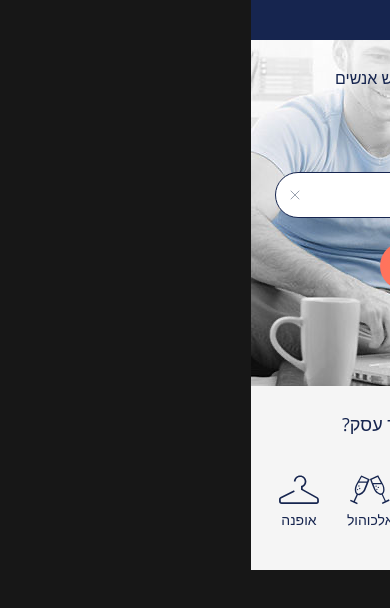
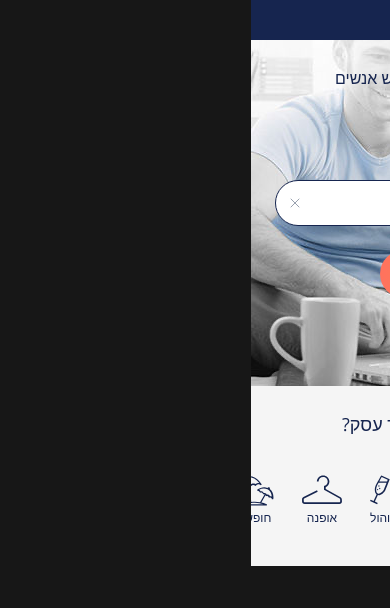
Before and after one commit to Destaw-dev/HP_test, a Next.js app: page / in a window 390 px wide. Shown: the top 608 px of the page. Built offline with nearby package versions, Linux system fonts and the light colour scheme.

Commit message:
adjust font sizes for responsiveness and fix layout spacing

```diff
--- a/app/components/CategoryItem.tsx
+++ b/app/components/CategoryItem.tsx
@@ -40,7 +40,7 @@ export const CategoryItem = ({ title, icon }: CategoryItemProps): JSX.Element =>
   return (
     <div className="flex flex-col items-center md:min-w-[78px]">
         <IconComponent className="w-10 h-10 lg:w-16 lg:h-16" />
-      <span className="text-sm lg:text-xl text-center text-[#16254F] font-medium whitespace-nowrap">
+      <span className="text-xs md:text-xl text-center text-[#16254F] font-medium whitespace-nowrap">
         {title}
       </span>
     </div>
--- a/app/components/SearchPanel.tsx
+++ b/app/components/SearchPanel.tsx
@@ -15,12 +15,12 @@ export default function SearchPanel() {
     >
       <div
         className={`lg:h-[465px] md:bg-[#F5F5F5] rounded-t-2xl text-[#16254F] flex flex-col md:pt-10 gap-6 lg:px-18 md:px-10 px-6 ${
-          tab === "people" ? "pb-2.5" : "pb-18"
+          tab === "people" ? "pb-1.5" : "pb-16"
         }`}
       >
         <SearchTabs activeTab={tab} setActiveTab={setTab} />
 
-        <h2 className="lg:text-3xl lg:text-center">
+        <h2 className="lg:text-4xl text-2xl lg:text-center">
           {tab === "business" ? "איזה עסק למצוא לך?" : "את מי למצוא לך?"}
         </h2>
 
```
